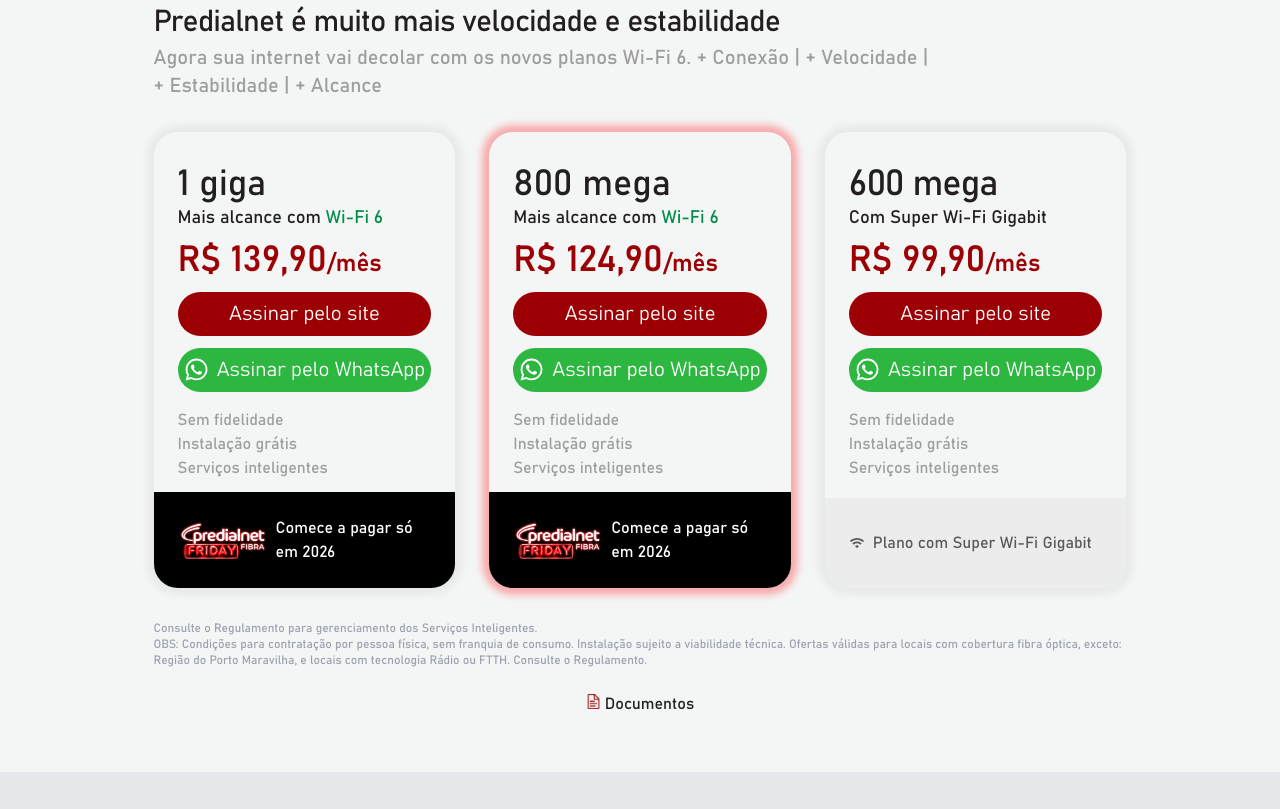
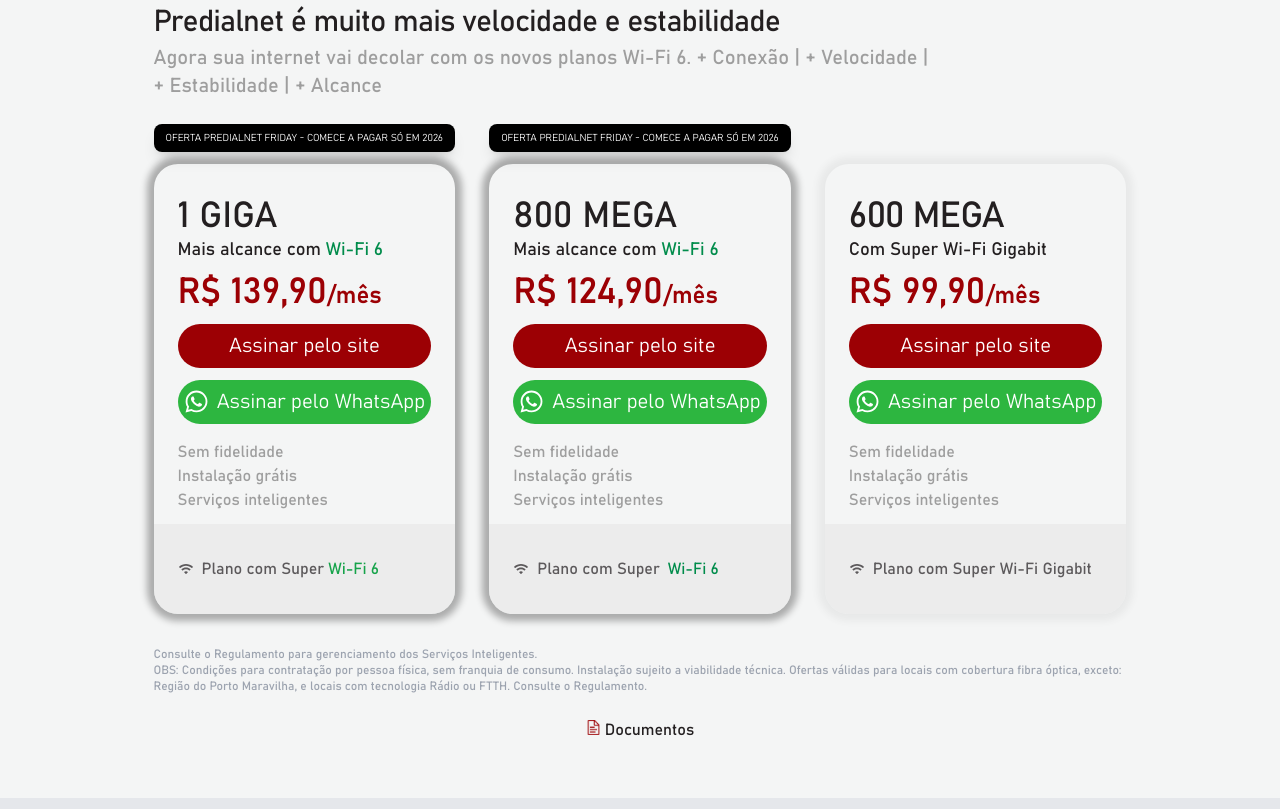
Before and after one commit to caiovidinha/site-predialnet, a Next.js app: page / in a window 1280 px wide. Shown: the part 540-1349 px from the top of the page. Built offline with nearby package versions, Linux system fonts and the light colour scheme.

Commit message:
v final blackfriday

```diff
--- a/src/components/Plans.jsx
+++ b/src/components/Plans.jsx
@@ -44,13 +44,19 @@
   return (
     <div id='Plans' className="px-6 sm:px-[8%] md:px-[12%] pt-10 pb-14 font-sans bg-[#f4f5f5] text-[#231f20]">
       <h1 className="text-3xl sm:text-3xl mb-1 tracking-tight">Predialnet é muito mais velocidade e estabilidade</h1>
-      <h2 className="text-[#9e9e9e] text-lg sm:text-xl leading-6">Agora sua internet vai decolar com os novos planos Wi-Fi 6. + Conexão | + Velocidade |<br />+ Estabilidade | + Alcance</h2>
+      <h2 className="text-[#9e9e9e] text-lg sm:text-xl leading-6 mb-16">Agora sua internet vai decolar com os novos planos Wi-Fi 6. + Conexão | + Velocidade |<br />+ Estabilidade | + Alcance</h2>
 
       <div className="mt-8 flex flex-col md:flex-row md:items-stretch justify-between gap-6">
 
-      <div id="1giga" className="shadow-[0px_0px_7px_7px_rgba(80,80,80,0.07)] w-full md:w-[31%] rounded-3xl flex flex-col">
+      <div id="1giga" className="shadow-[0px_0px_7px_7px_rgba(0,0,0,0.3)] w-full md:w-[31%] rounded-3xl flex flex-col relative">
+          {/* Selinho Black Friday */}
+          <div className="absolute -top-10 -left-0 z-10 bg-black rounded-lg px-3 py-2 flex items-center gap-2 shadow-lg w-full">
+            {/* <Image src="/img/black-friday.png" alt="Black Friday" width={70} height={70} className=''/> */}
+            <p className="text-white text-[10px] font-thin uppercase leading-tight">OFERTA PREDIALNET FRIDAY - Comece a pagar só em 2026</p>
+          </div>
+
           <div className="rounded-t-3xl border-b-0 border-gray-200 px-6 pt-8 pb-3 flex-1">
-            <h1 className="text-4xl dsm:text-4xl">1 giga</h1>
+            <h1 className="text-4xl dsm:text-4xl uppercase">1 GIGA</h1>
             <h2 className="text-lg">Mais alcance com <span className="text-[#008c4b]">Wi-Fi 6</span></h2>
             <p className="text-3xl sm:text-4xl font-medium text-[#9c0004] mt-2 mb-1">
               R$ 139,90<span className="text-xl sm:text-2xl font-semibold">/mês</span>
@@ -70,16 +76,22 @@
             <p className="text-base sm:text-md text-[#9e9e9e]">Instalação grátis</p>
             <p className="text-base sm:text-md text-[#9e9e9e]">Serviços inteligentes</p>
           </div>
-          <div className="rounded-b-3xl border-t-0 border-gray-200 px-6 py-6 bg-black min-h-[90px] flex items-center">
-            <p className="flex flex-row items-center gap-2 text-base sm:text-md text-white">
-              <Image src="/img/black-friday.png" alt="Black Friday" width={90} height={90} className=''/> Comece a pagar só em 2026
+          <div className="rounded-b-3xl border-t-0 border-gray-200 px-6 py-6 bg-[#e9e9e9b6] min-h-[90px] flex items-center">
+            <p className="flex flex-row items-center gap-2 text-base sm:text-md text-[#5c595b]">
+              <IoIosWifi /> Plano com Super<span className='-ml-1 text-green-600'>Wi-Fi 6</span>
             </p>
           </div>
         </div>
 
-  <div id="600mega" className="shadow-[0px_0px_7px_7px_rgba(8240,5,11,0.3)] w-full md:w-[31%] rounded-3xl flex flex-col">
+  <div id="800mega" className="shadow-[0px_0px_7px_7px_rgba(0,0,0,0.3)] w-full md:w-[31%] rounded-3xl flex flex-col relative">
+          {/* Selinho Black Friday */}
+          <div className="absolute -top-10 -left-0  z-10 bg-black rounded-lg px-3 py-2 flex items-center gap-2 shadow-lg w-full">
+            {/* <Image src="/img/black-friday.png" alt="Black Friday" width={70} height={70} className=''/> */}
+            <p className="text-white text-[10px] font-thin uppercase leading-tight">OFERTA PREDIALNET FRIDAY - Comece a pagar só em 2026</p>
+          </div>
+
           <div className="rounded-t-3xl border-b-0 border-gray-200 px-6 pt-8 pb-3 flex-1">
-            <h1 className="text-4xl sm:text-4xl">800 mega</h1>
+            <h1 className="text-4xl sm:text-4xl uppercase">800 MEGA</h1>
             <h2 className="text-lg">Mais alcance com <span className="text-[#008c4b]">Wi-Fi 6</span></h2>
             <p className="text-3xl sm:text-4xl font-medium text-[#9c0004] mt-2 mb-1">
               R$ 124,90<span className="text-xl sm:text-2xl font-semibold">/mês</span>
@@ -99,16 +111,16 @@
             <p className="text-base sm:text-md text-[#9e9e9e]">Instalação grátis</p>
             <p className="text-base sm:text-md text-[#9e9e9e]">Serviços inteligentes</p>
           </div>
-          <div className="rounded-b-3xl border-t-0 border-gray-200 px-6 py-6 bg-black min-h-[90px] flex items-center">
-            <p className="flex flex-row items-center gap-2 text-base sm:text-md text-white">
-              <Image src="/img/black-friday.png" alt="Black Friday" width={90} height={90} className=''/> Comece a pagar só em 2026
+          <div className="rounded-b-3xl border-t-0 border-gray-200 px-6 py-6 bg-[#e9e9e9b6] min-h-[90px] flex items-center">
+            <p className="flex flex-row items-center gap-2 text-base sm:text-md text-[#5c595b]">
+              <IoIosWifi /> Plano com Super <span className="text-[#008c4b]">Wi-Fi 6</span>
             </p>
           </div>
         </div>
 
   <div id="600mega" className="shadow-[0px_0px_7px_7px_rgba(80,80,80,0.07)] w-full md:w-[31%] rounded-3xl flex flex-col">
           <div className="rounded-t-3xl border-b-0 border-gray-200 px-6 pt-8 pb-3 flex-1">
-            <h1 className="text-4xl sm:text-4xl tracking-tight">600 mega</h1>
+            <h1 className="text-4xl sm:text-4xl tracking-tight uppercase">600 MEGA</h1>
             <h2 className="text-lg">Com Super Wi-Fi Gigabit</h2>
             <p className="text-3xl sm:text-4xl font-medium text-[#9c0004] mt-2 mb-1">
               R$ 99,90<span className="text-xl sm:text-2xl font-semibold">/mês</span>
```
Also changed, not shown: public/img/banner2.jpg, public/img/banner2Mobile.jpg.
